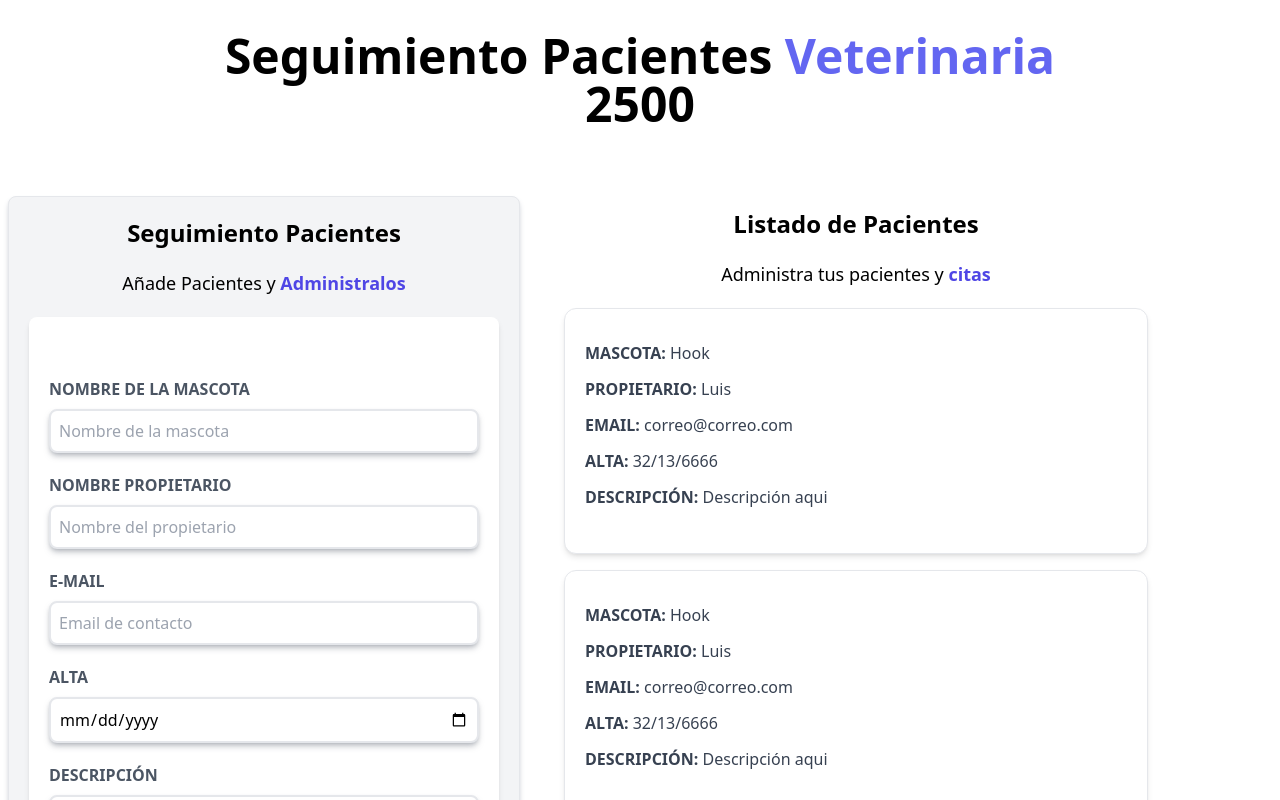
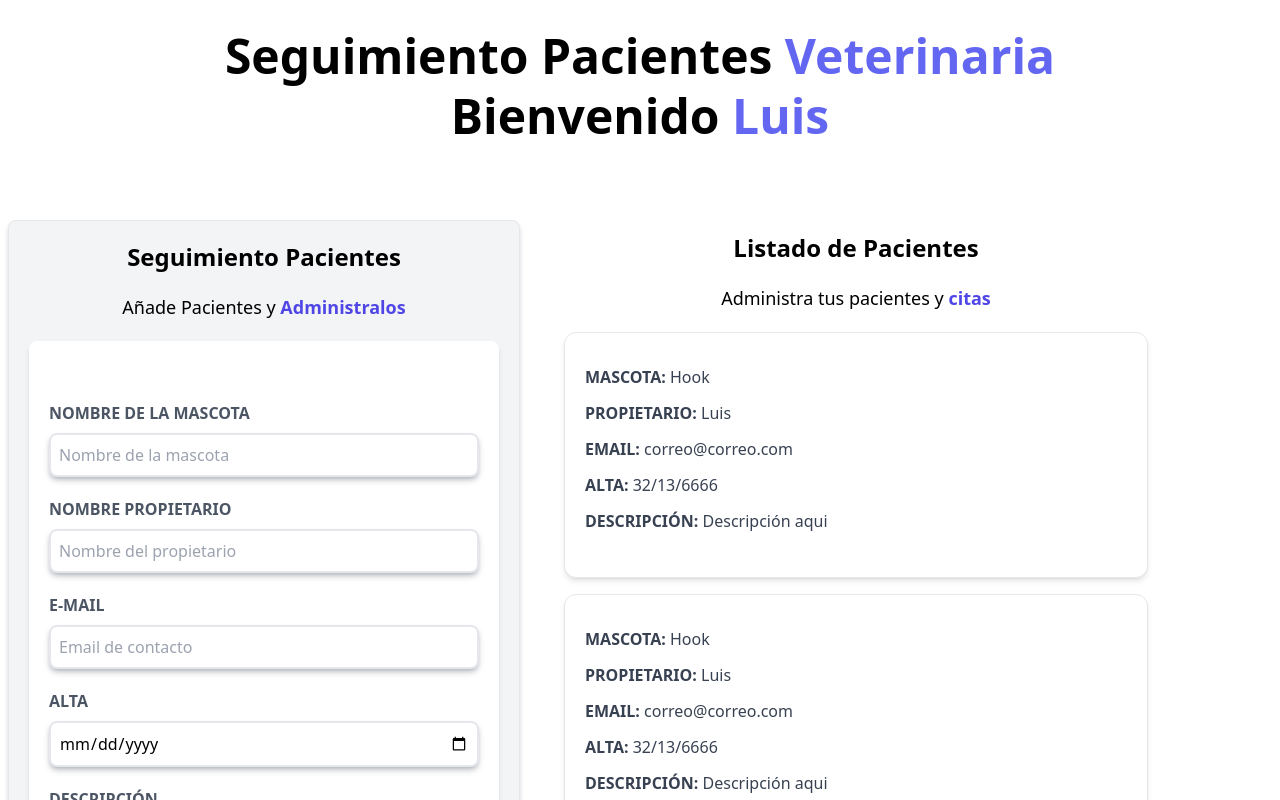
Before and after one commit to Luis-Salinas-SD/citas, a React (Vite) app: page / in a window 1280 px wide. Shown: the top 800 px of the page. Built offline with nearby package versions, Linux system fonts and the light colour scheme.

Commit message:
73. Uso del state y limpieza del form

```diff
--- a/src/App.jsx
+++ b/src/App.jsx
@@ -1,21 +1,25 @@
 import Header from "./components/Header"
 import Formulario from "./components/Formulario"
 import ListadoPacientes from "./components/ListadoPacientes"
-import { useState} from "react";
+import { useState } from "react";
 
 function App() {
   /* Hooks */
   const [pacientes, setPacientes] = useState([]);
+
   return (
     <div className="container mx-auto mt-5">
 
       <Header
-        numeros={2500}
+        nombre="Luis"
       />
 
       <div className="mt-12 md:flex">
-      <Formulario/>
-      <ListadoPacientes/>
+        <Formulario
+          pacientes={pacientes}
+          setPacientes={setPacientes}
+        />
+        <ListadoPacientes />
       </div>
     </div>
   )
--- a/src/components/Formulario.jsx
+++ b/src/components/Formulario.jsx
@@ -1,6 +1,6 @@
 import { useState, useEffect } from 'react'
 
-const Formulario = () => {
+const Formulario = ({pacientes, setPacientes }) => {
   /* Use State  */
   const [nombre, setNombre] = useState('');
   const [propietario, setPropietario] = useState('');
@@ -20,6 +20,23 @@ const Formulario = () => {
       return;
     }
     setError(false)
+    const objPaciente = {
+      nombre,
+      propietario,
+      email,
+      alta,
+      desc
+    }
+    //console.log(objPaciente);
+    setPacientes([...pacientes, objPaciente])
+
+    /* Reiniciar el Fromulario */
+
+    setNombre('')
+    setPropietario('')
+    setEmail('')
+    setAlta('')
+    setDesc('')
   }
 
   return (
--- a/src/components/Header.jsx
+++ b/src/components/Header.jsx
@@ -4,7 +4,7 @@ function Header(props) {
          <h1 className="font-black text-5xl text-center md:w-2/3 mx-auto py-3">
             Seguimiento Pacientes
             <span className="text-indigo-500"> Veterinaria</span>
-            <p>{props.numeros}</p>
+            <p className="my-3">Bienvenido <span className="text-indigo-500">{props.nombre}</span></p>
          </h1>
       </div>
    )
```
